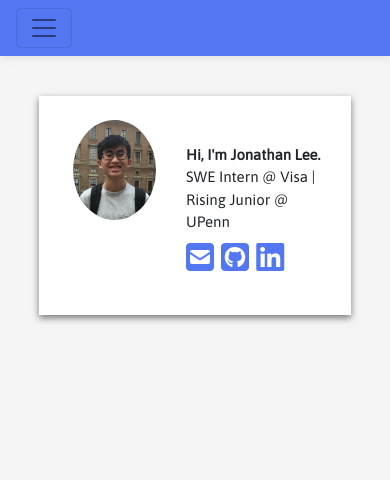
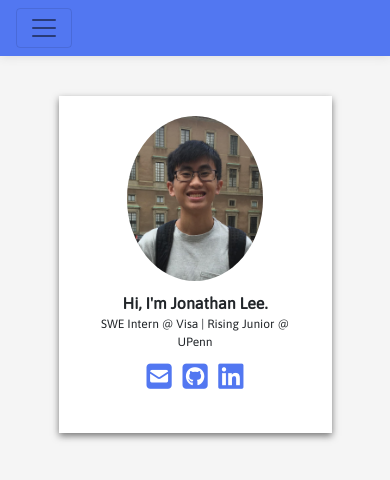
Before and after one commit to jonatlee/jonatlee.github.io, a React (Create React App) app: page /#/ in a window 390 px wide. Shown: the top 480 px of the page. Built offline with nearby package versions, Linux system fonts and the light colour scheme.

Commit message:
made mobile friendly

```diff
--- a/src/components/layout/TopNavbar.js
+++ b/src/components/layout/TopNavbar.js
@@ -10,7 +10,7 @@ class TopNavbar extends React.Component {
         }
 
         return (
-            <Navbar className="nav-top" expand="lg">
+            <Navbar className="nav-top" expand="md">
                 <Navbar.Toggle aria-controls="responsive-navbar-nav" />
                 <Navbar.Collapse className="justify-content-center">
                     <Nav>
--- a/src/components/pages/About.js
+++ b/src/components/pages/About.js
@@ -10,7 +10,7 @@ class About extends React.Component {
                 </div>
                 <hr className="hline" />
                 <Row style={{marginTop: "0"}}>
-                    <Col xs={7}>
+                    <Col className="abt-left-col" xs={7}>
                         <div className="about-text p1">
                             Hey, I'm Jonathan Lee, a rising third-year engineering
                             student studying computer science
@@ -27,11 +27,11 @@ class About extends React.Component {
                         </div>
                     </Col>
                     <Col>
-                    <Image
-                            className="image-abt"
-                            src={require("../../assets/images/about.jpg")}
-                            roundedCircle
-                            />
+                        <Image
+                                className="image-abt"
+                                src={require("../../assets/images/about.jpg")}
+                                roundedCircle
+                                />
                     </Col>
                 </Row>
             </Container>
--- a/src/components/pages/Projects.js
+++ b/src/components/pages/Projects.js
@@ -35,7 +35,7 @@ class Projects extends React.Component {
                                 </div>
                             </Container>
                         </Col>
-                        <Col>
+                        <Col className="col-compressed">
                             <Container
                                 className="projects-proj"
                                 onClick={() => this.onClick("flexbox-calculator")}>
@@ -55,14 +55,14 @@ class Projects extends React.Component {
                                     <Button className="projects-proj-langs-btn off" disabled>
                                         CSS
                                     </Button>
-                                    <Button className="projects-proj-langs-btn off" disabled>
+                                    <Button className="projects-proj-langs-btn off nline fast" disabled>
                                         JavaScript
                                     </Button>
                                 </div>
                             </Container>
                         </Col>
                     </Row>
-                    <Row style={{paddingTop: 0, paddingBottom: 20}}>
+                    <Row className="row-rem-spacing" style={{paddingTop: 0, paddingBottom: 20}}>
                         <Col>
                             <Container
                                 className="projects-proj"
@@ -82,7 +82,7 @@ class Projects extends React.Component {
                                 </div>
                             </Container>
                         </Col>
-                        <Col>
+                        <Col className="col-compressed">
                             <Container
                                 className="projects-proj"
                                 onClick={() => this.onClick("text-rpg-game")}>
@@ -98,8 +98,8 @@ class Projects extends React.Component {
                                     <Button className="projects-proj-langs-btn" disabled>
                                         C++
                                     </Button>
-                                    <Button className="projects-proj-langs-btn off" disabled>
-                                        Still Being Developed
+                                    <Button className="projects-proj-langs-btn off nline slow" disabled>
+                                        In Development
                                     </Button>
                                 </div>
                             </Container>
--- a/src/components/pages/styles/about.css
+++ b/src/components/pages/styles/about.css
@@ -16,6 +16,12 @@
     margin-top: 1.4vw;
 }
 
+.image-abt {
+    margin-left: 7%;
+    max-height: 100%;
+    max-width: 100%;
+}
+
 @media only screen and (max-width: 992px) {
     .about-header {
         font-size: 24px;
@@ -28,8 +34,19 @@
     }
 }
 
-.image-abt {
-    margin-left: 7%;
-    max-height: 100%;
-    max-width: 100%;
+@media only screen and (max-width: 767px) {
+    .image-abt {
+        margin-top: 20%;
+    }
 }
+
+@media only screen and (max-width: 575px) {
+    .image-abt {
+        width: 0;
+    }
+    .abt-left-col {
+        width: 100%;
+        max-width: 100%;
+        flex: 0 0 100%;
+    }
+}
--- a/src/components/pages/styles/home.css
+++ b/src/components/pages/styles/home.css
@@ -65,15 +65,6 @@
     font-size: 1.6vw;
 }
 
-@media only screen and (max-width: 992px) {
-    .desc-text {
-        font-size: 15px;
-    }
-    .fa-3x {
-        font-size: 2em;
-    }
-}
-
 .image-prof {
     max-height: 100%;
     margin-top: 5%;
@@ -91,3 +82,54 @@ i {
 .fa-linkedin, .fa-github-square {
     margin-left: 5%;
 }
+
+@media only screen and (max-width: 768px) {
+    .desc-head {
+        font-size: 18px
+    }
+    .desc-text {
+        font-size: 14px;
+    }
+    .fa-3x {
+        font-size: 2em;
+    }
+    .image-prof {
+        margin-top: 12%;
+    }
+}
+
+@media only screen and (max-width: 500px) {
+    .desc-head {
+        font-size: 16px
+    }
+    .desc-text {
+        font-size: 12px;
+    }
+    .fa-3x {
+        font-size: 1.8em;
+    }
+    .wrapper {
+        width: 70%;
+    }
+    .row {
+        flex-direction: column;
+    }
+    .image-prof {
+        margin-top: 0;
+        margin-left: 25%;
+        width: 50%;
+    }
+    .col-left {
+        margin-left: 0;
+    }
+    .col-right {
+        max-width: 100%;
+        width: 80%;
+        margin-left: 10%;
+        margin-right: 0;
+        text-align: center;
+    }
+    .desc-container {
+        padding-top: 5%;
+    }
+}
--- a/src/components/pages/styles/projects.css
+++ b/src/components/pages/styles/projects.css
@@ -1,12 +1,6 @@
 .project-header {
     margin-top: 50px;
     font-size: 2.4vw;
-}
-
-@media only screen and (max-width: 992px) {
-    .project-header {
-        font-size: 24px;
-    }
 }
 
 .projects-container {
@@ -47,3 +41,48 @@
 .off {
     margin-left: 15px;
 }
+
+@media only screen and (max-width: 992px) {
+    .project-header {
+        font-size: 24px;
+    }
+}
+
+@media only screen and (max-width: 767px) {
+    .projects-proj-langs {
+        flex: 0 0 100%;
+    }
+    .nline {
+        margin-left: 0;
+        margin-top: 15px;
+    }
+}
+
+@media only screen and (max-width: 500px) {
+    .off {
+        margin-left: 15px;
+        margin-top: 0;
+    }
+    .col-compressed {
+        margin-top: 20px;
+    }
+    .row-rem-spacing {
+        margin-top: 20px;
+    }
+}
+
+@media only screen and (max-width: 368px) {
+    .fast {
+        margin-left: 0;
+        margin-top: 15px;
+        width: 120px;
+    }
+}
+
+@media only screen and (max-width: 328px) {
+    .slow {
+        margin-left: 0;
+        margin-top: 15px;
+        width: 160px;
+    }
+}
```
